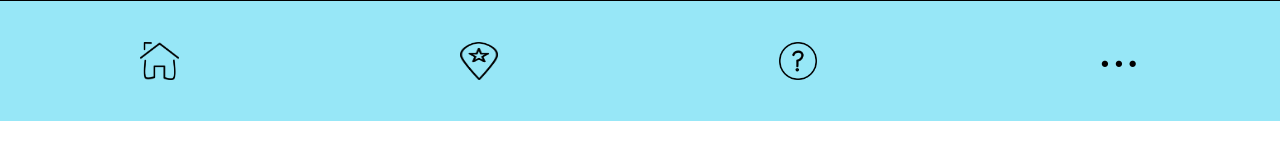
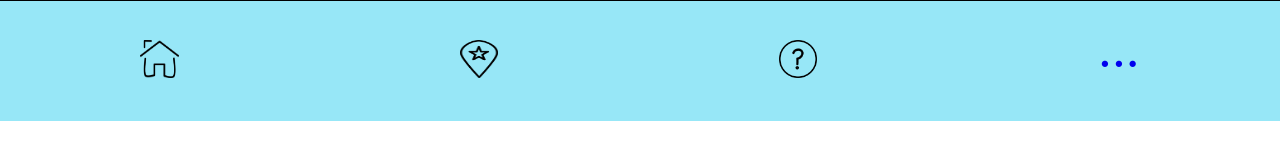
Before and after one commit to kristenmb/ozoneIQ, a React (Create React App) app: page /dashboard in a window 1280 px wide. Shown: the top 160 px of the page. Built offline with nearby package versions, Linux system fonts and the light colour scheme.

Commit message:
Add links to buttons in footer

```diff
--- a/src/Components/App/App.css
+++ b/src/Components/App/App.css
@@ -1,3 +1,6 @@
+* {
+  text-decoration: none;
+}
 .App {
   text-align: center;
 }
--- a/src/Components/Footer/Footer.css
+++ b/src/Components/Footer/Footer.css
@@ -19,3 +19,8 @@ p {
   justify-self: flex-start;
   margin-bottom: 1.5em;
 }
+
+p {
+
+  text-decoration: none;
+}
--- a/src/Components/Footer/Footer.js
+++ b/src/Components/Footer/Footer.js
@@ -3,16 +3,23 @@ import './Footer.css'
 import home from '../../assets/homebtn.png'
 import locations from '../../assets/locations.png'
 import questionmark from '../../assets/questionmark.png'
-
+import { Link } from 'react-router-dom'
 
 function Footer() {
-
   return (
     <footer>
-      <img className='footerIcon' src={home} alt='home button'/>
-      <img className='footerIcon' src={locations} alt='saved locations'/>
-      <img className='footerIcon' src={questionmark} alt='more info'/>
-      <p>...</p>
+      <Link to='/'>
+        <img className='footerIcon' src={home} alt='home button'/>
+      </Link>
+      <Link to='/saved-locations'>
+        <img className='footerIcon' src={locations} alt='saved locations'/>
+      </Link>
+      <Link to='/resources'>
+        <img className='footerIcon' src={questionmark} alt='more info'/>
+      </Link>
+      <Link to='/about-us'>
+        <p>...</p>
+      </Link>
     </footer>
   )
 }
```
